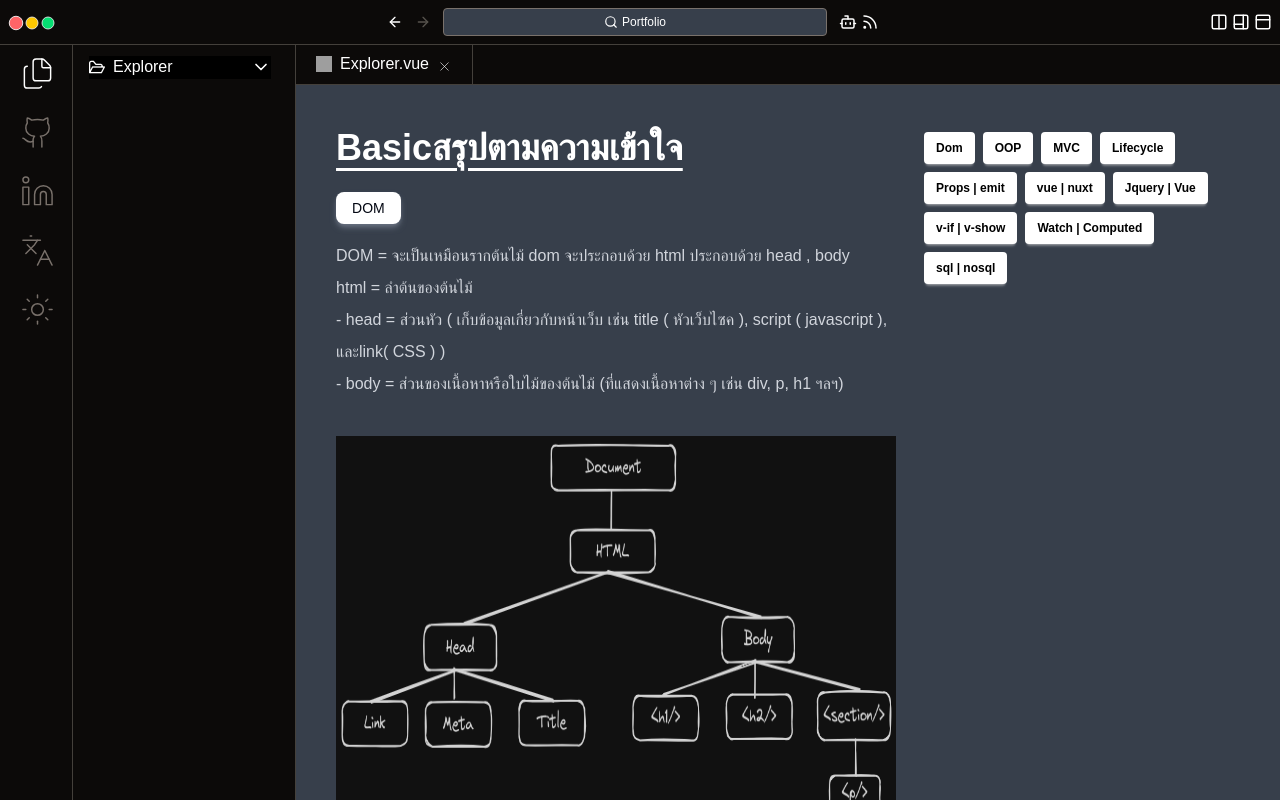
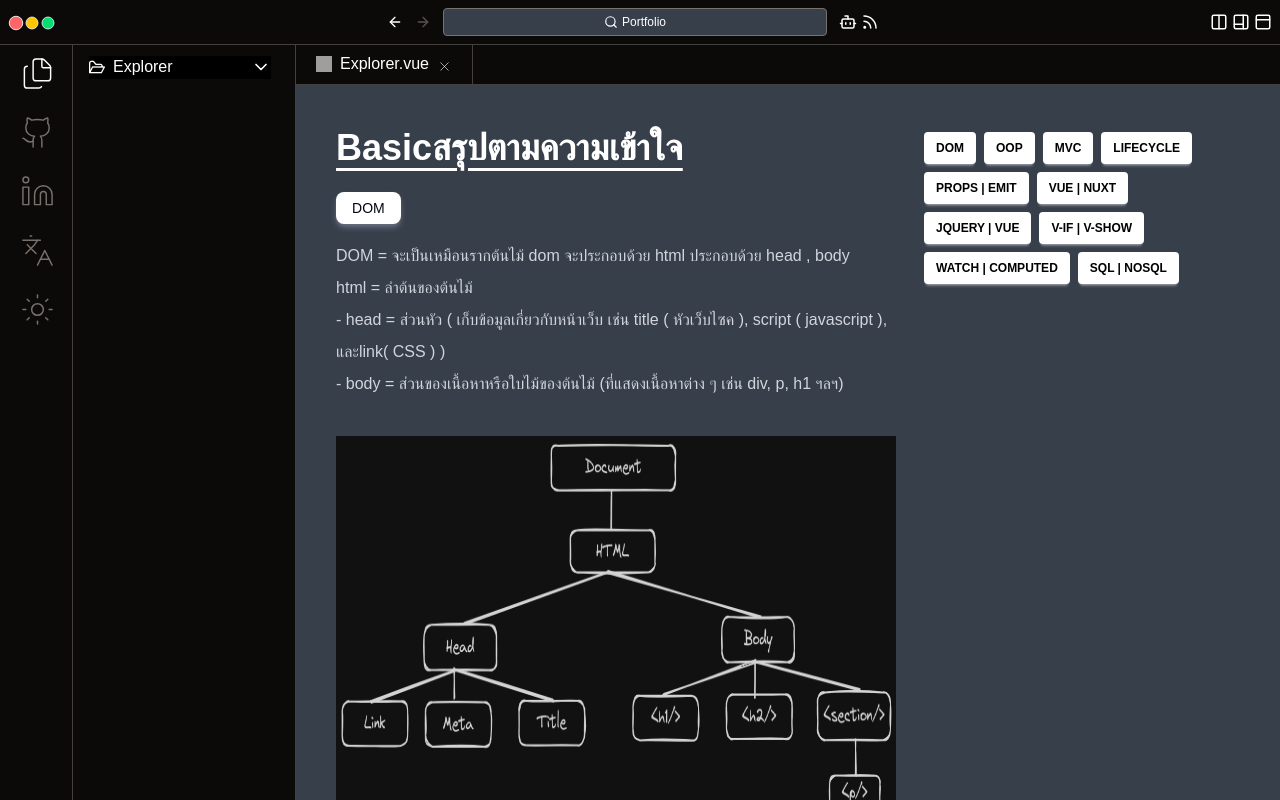
Before and after one commit to balldev1/portfolio, a Vue app in the folder frontend/: page / in a window 1280 px wide. Shown: the top 800 px of the page. Built offline with nearby package versions, Linux system fonts and the light colour scheme; grey boxes are pictures that could not be loaded; a web font is replaced by a local one.

Commit message:
upercase

```diff
--- a/frontend/src/components/project/note/Basic.vue
+++ b/frontend/src/components/project/note/Basic.vue
@@ -19,7 +19,7 @@
     </div>
 
     <!-- เมนู sticky -->
-    <div class="w-80 sticky top-24 self-start tect-balance">
+    <div class="w-80 sticky top-24 self-start -balance">
       <button
         v-for="section in sections"
         :key="section.name"
@@ -28,7 +28,7 @@
           'bg-gray-500 text-white': activeSection === section.name,
           'bg-white': activeSection !== section.name,
         }"
-        class="btn btn-sm border-none text-black rounded m-1 hover:bg-gray-500 hover:text-white"
+        class="btn btn-sm border-none text-black rounded m-1 hover:bg-gray-500 hover:text-white uppercase"
       >
         {{ section.label }}
       </button>
```
